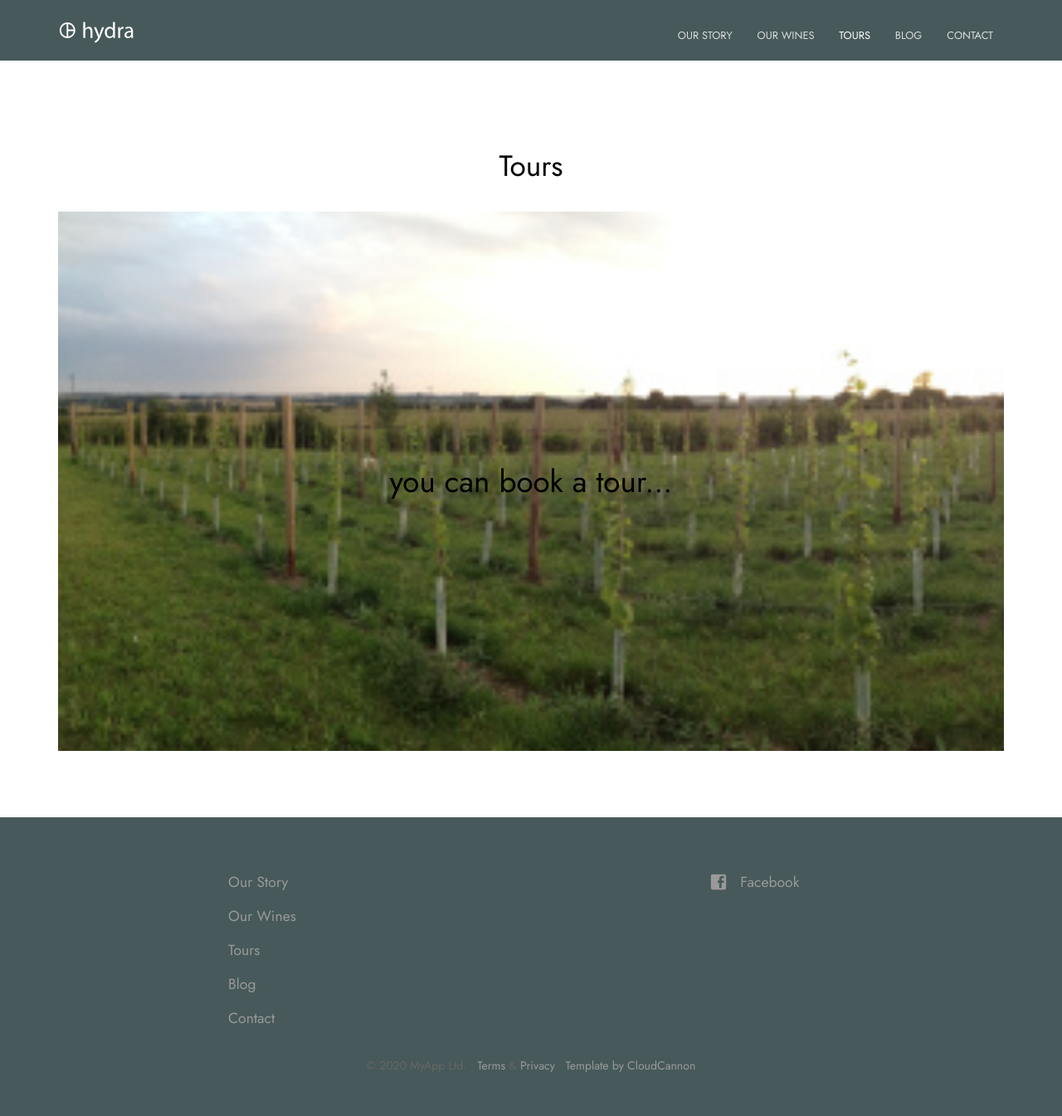
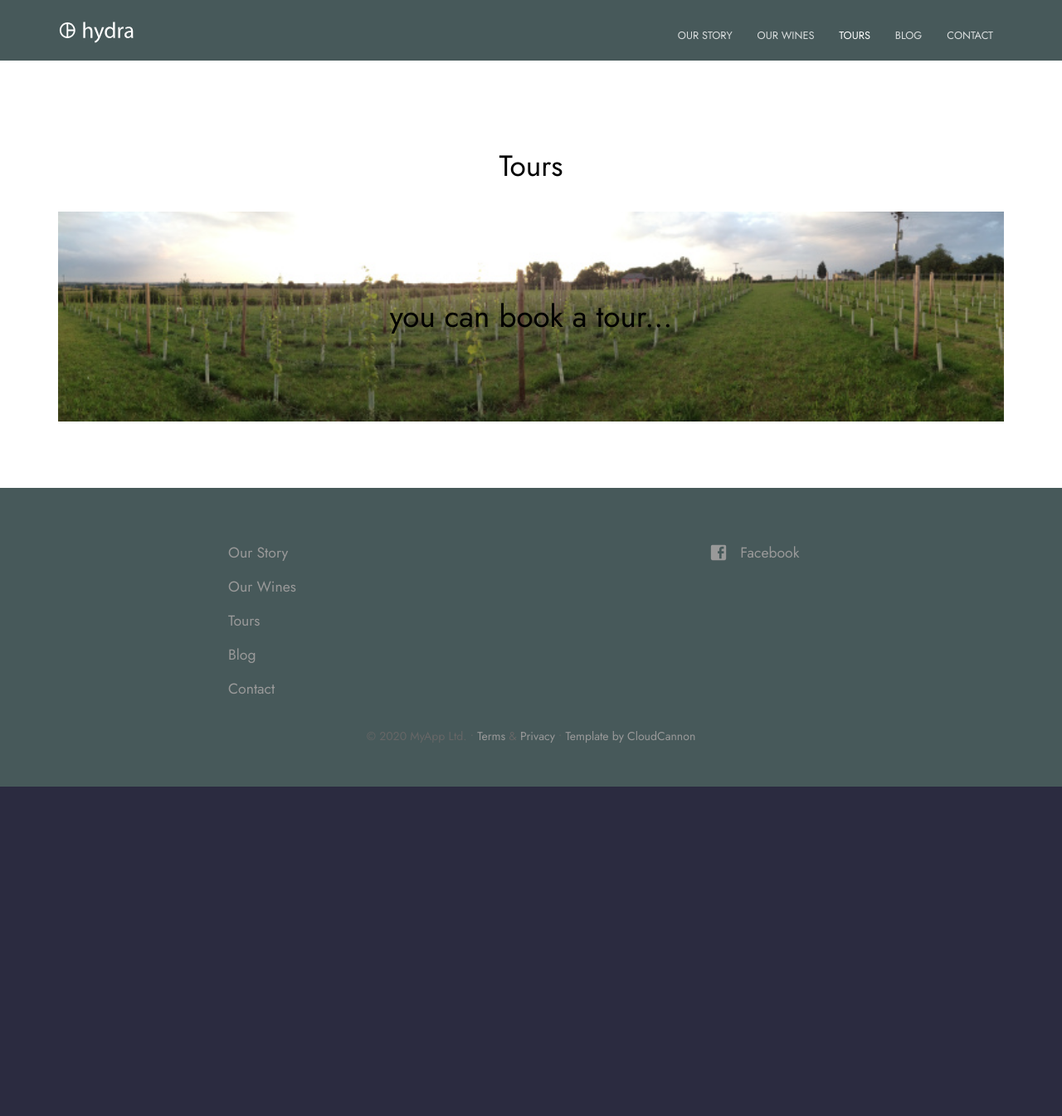
Before and after one commit to seblawson11/CoopersCroft, a Jekyll site: the page built from tours.html, in a window 1280 px wide. Shown: the whole page at 83% size. Built offline with Jekyll 4.4.1, drawn with Linux system fonts in a browser that asks for light colours; after the commit the page ends 948 px from its top, so only the background shows below that.

Commit message:
homepage imgs

```diff
--- a/_sass/tours.scss
+++ b/_sass/tours.scss
@@ -5,7 +5,6 @@
   background-repeat: no-repeat;
   background-attachment: fixed;
   background-size: cover;
-  height: 50vh;
   display: flex;
   align-items: center;
   justify-content: center;
--- a/ourwines.html
+++ b/ourwines.html
@@ -18,4 +18,5 @@ description:
       </p>
     </div>
   </div>
+  <div class="cta button alt"><a href="">Order Wine</a></div>
 </div>
```
